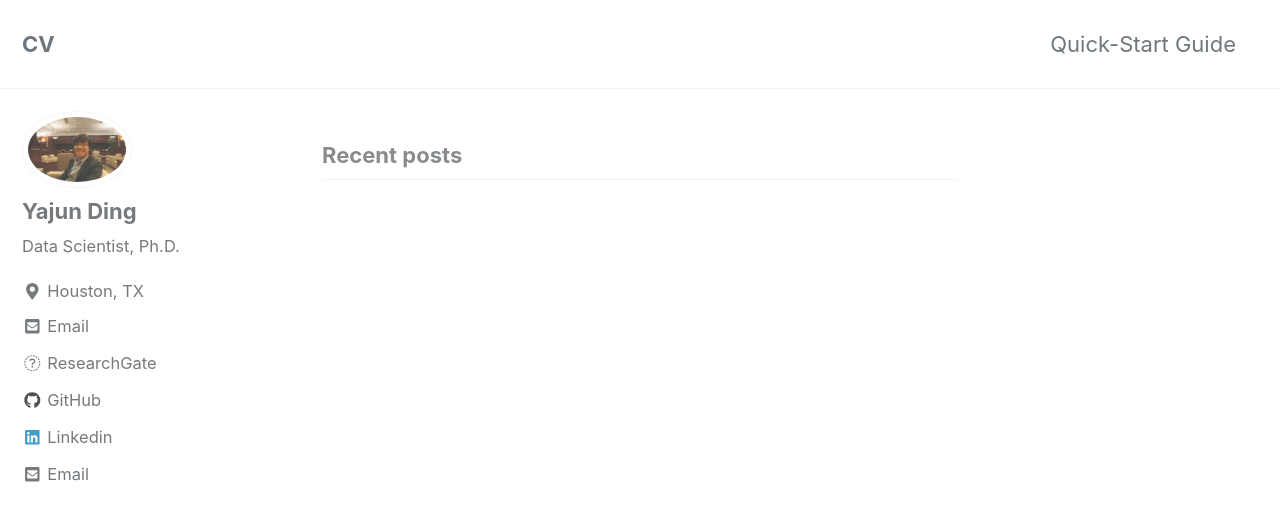
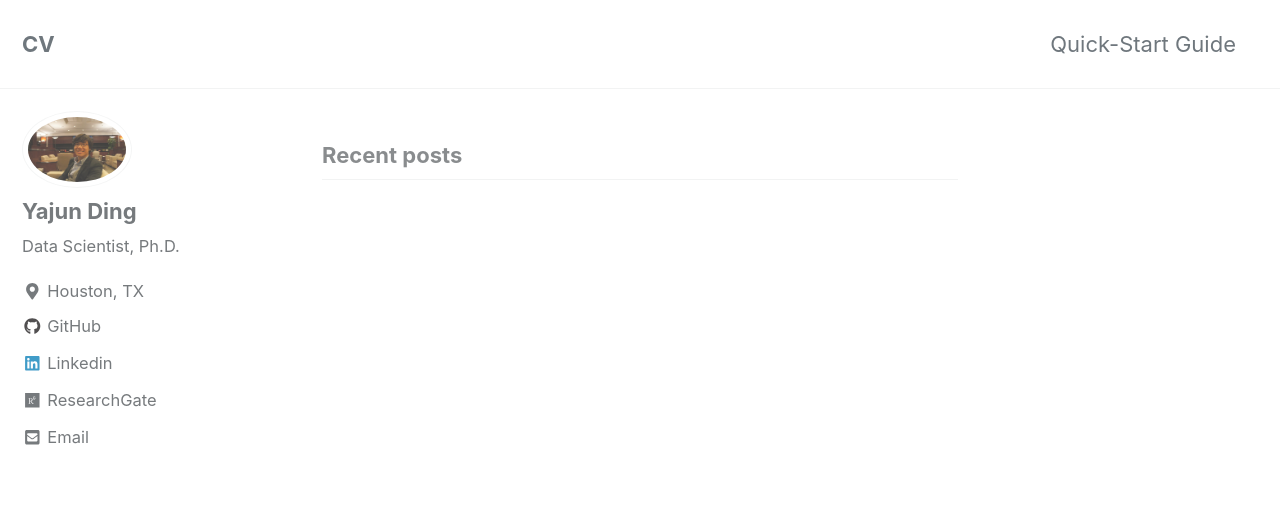
Before and after one commit to tatadyj/tatadyj.github.io, a Jekyll site: the page built from index.html, in a window 1280 px wide and 900 px high. Shown: the top 521 px of the window. Built offline with Jekyll 4.4.1, drawn with Linux system fonts in a browser that asks for light colours; cached includes are drawn as plain includes; nearby versions of some CDN libraries; the list of posts is cut into pages by our own code.

Commit message:
new github again

```diff
--- a/_config.yml
+++ b/_config.yml
@@ -112,18 +112,15 @@ author:
   location         : "Houston, TX"
   email            : "tatadingyajun@gmail.com"
   links:
-    - label: "Email"
-      icon: "fas fa-fw fa-envelope-square"
-      url: "tatadingyajun@gmail.com"
-    - label: "ResearchGate"
-      icon: "fab fa-fw fa-research-gate"
-      url: "https://twitter.com/"
     - label: "GitHub"
       icon: "fab fa-fw fa-github"
       url: "https://github.com/tatadyj"
     - label: "Linkedin"
       icon: "fab fa-fw fa-linkedin"
       url: "https://www.linkedin.com/in/yajun-d-b0647914"
+    - label: "ResearchGate"
+      icon: "fab fa-fw fa-researchgate"
+      url: "https://www.researchgate.net/profile/Yajun_Ding"
 
 # Site Footer
 footer:
```
